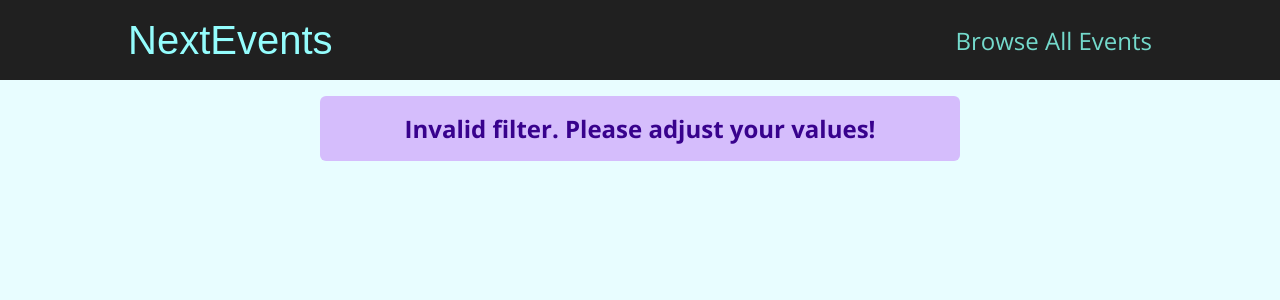
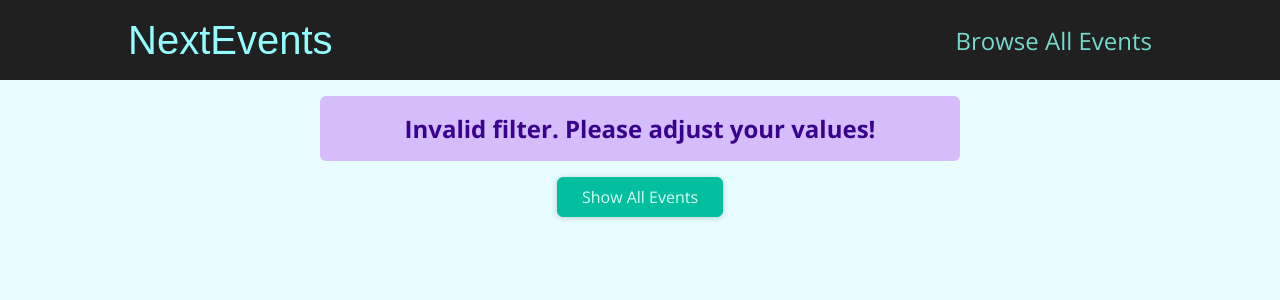
Before and after one commit to NikolayMurashkin/next-events-app, a Next.js app: page /events/1 in a window 1280 px wide. Shown: the top 300 px of the page. Built offline with nearby package versions, Linux system fonts and the light colour scheme.

Commit message:
debugging and finish

```diff
--- a/components/events/event-item.js
+++ b/components/events/event-item.js
@@ -23,7 +23,6 @@ export default function EventItem(props) {
 	return (
 		<li className={styles.item}>
 			<Image src={'/' + image} alt={title} width={1000} height={1000} />
-			{/* <img src={'/' + image} alt={title} /> */}
 			<div className={styles.content}>
 				<div className={styles.summary}>
 					<h2>{title}</h2>
--- a/pages/events/[...slug].js
+++ b/pages/events/[...slug].js
@@ -3,14 +3,21 @@ import { useRouter } from 'next/router';
 import { getFilteredEvents } from '../../dummy-data';
 import EventList from '../../components/events/event-list';
 import ResultsTitle from '../../components/events/results-title';
-import ErrorAlert from '../../components/events/error-alert';
+import ErrorAlert from '../../components/ui/error-alert';
+import Button from '../../components/ui/button';
+import { Fragment } from 'react';
 
 export default function FilteredEventsPage() {
 	const router = useRouter();
 	const filteredData = router.query.slug;
 
 	if (!filteredData) {
-		return <p className='center'>Loading...</p>;
+		return (
+			<>
+				<p>Loading...</p>
+				<Button link={'/events'}>Show All Events</Button>
+			</>
+		);
 	}
 	const filteredYear = +filteredData[0];
 	const filteredMonth = +filteredData[1];
@@ -22,7 +29,12 @@ export default function FilteredEventsPage() {
 		filteredData.length > 2
 	) {
 		return (
-			<ErrorAlert>Invalid filter. Please adjust your values!</ErrorAlert>
+			<>
+				<ErrorAlert>
+					Invalid filter. Please adjust your values!
+				</ErrorAlert>
+				<Button link={'/events'}>Show All Events</Button>
+			</>
 		);
 	}
 
@@ -31,7 +43,12 @@ export default function FilteredEventsPage() {
 		month: filteredMonth,
 	});
 	if (!filteredEvents || filteredEvents.length === 0) {
-		return <ErrorAlert>No events found for the chosen filter!</ErrorAlert>;
+		return (
+			<>
+				<ErrorAlert>No events found for the chosen filter!</ErrorAlert>
+				<Button link={'/events'}>Show All Events</Button>
+			</>
+		);
 	}
 
 	const date = new Date(filteredYear, filteredMonth - 1);
--- a/styles/globals.css
+++ b/styles/globals.css
@@ -26,7 +26,9 @@ ol {
 	list-style: none;
 }
 
-.center {
-	margin: 30px auto 0;
-	text-align: center;
+main {
+	display: flex;
+	justify-content: center;
+	align-items: center;
+	flex-direction: column;
 }
```
Also changed, not shown: pages/events/[eventId].js (+8 -1 lines), components/ui/error-alert.js (renamed from components/events/error-alert.js), components/ui/error-alert.module.css (renamed from components/events/error-alert.module.css).
